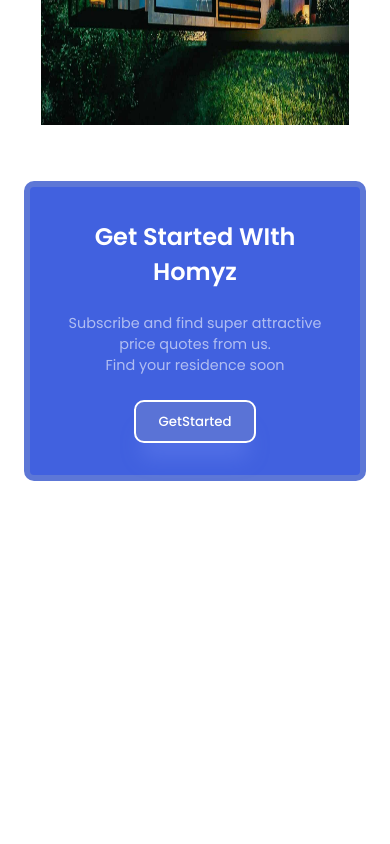
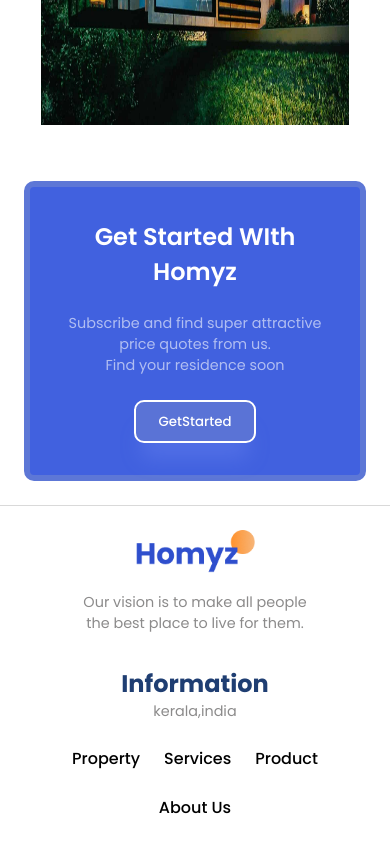
Before and after one commit to Akhilakku23/mern, a React (Vite) app in the folder client/: page / in a window 390 px wide. Shown: the part 2386-3230 px from the top of the page. Before the commit the page ends 2891 px from the top, so only its background shows below. Built offline with nearby package versions, Linux system fonts and the light colour scheme.

Commit message:
footer ui created

```diff
--- a/client/src/App.jsx
+++ b/client/src/App.jsx
@@ -3,6 +3,7 @@
 import Residencies from './componets/Residencies/Residencies';
 import Contact from './componets/Contact/Contact';
 import GetStarted from './componets/GetStarted/GetStarted';
+import Footer from './componets/Footer/Footer';
 
 
 function App() {
@@ -13,6 +14,7 @@
       <Residencies/>
       <Contact/>
       <GetStarted/>
+      <Footer/>
 
     </div>
   );
--- /dev/null
+++ b/client/src/componets/Footer/Footer.css
@@ -0,0 +1,24 @@
+.f-container{
+    justify-content: space-between;
+    border-top: .5px solid rgba(0,0,0,0.148)
+}
+.f-left{
+    gap: 1rem;
+}
+.f-menu{
+    gap: 1.5rem;
+    margin-top: 1.5rem;
+    font-weight: 500;
+}
+@media (max-width: 768px) {
+    .f-container{
+        justify-content: center;
+    }
+    .f-container>div{
+        align-items: center!important;
+        text-align: center;
+    }
+    .f-right{
+        justify-content: center;
+    }
+}
--- /dev/null
+++ b/client/src/componets/Footer/Footer.jsx
@@ -0,0 +1,31 @@
+import React from "react";
+import "./Footer.css";
+const Footer = () => {
+  return (
+    <div className="f-wrapper">
+      <div className="paddings innerWidth flexCenter f-container">
+        {/* left side */}
+        <div className="flexColStart f-left">
+          <img src="./logo2.png" alt="" width={120} />
+          <span className="secondaryText">
+            Our vision is to make all people <br />
+            the best place to live for them.
+          </span>
+        </div>
+
+        <div className="flexColStart f-right">
+          <span className="primaryText">Information</span>
+          <span className="secondaryText">kerala,india</span>
+          <div className="flexCenter f-menu">
+            <span>Property</span>
+            <span>Services</span>
+            <span>Product</span>
+            <span>About Us</span>
+          </div>
+        </div>
+      </div>
+    </div>
+  );
+};
+
+export default Footer;
```
